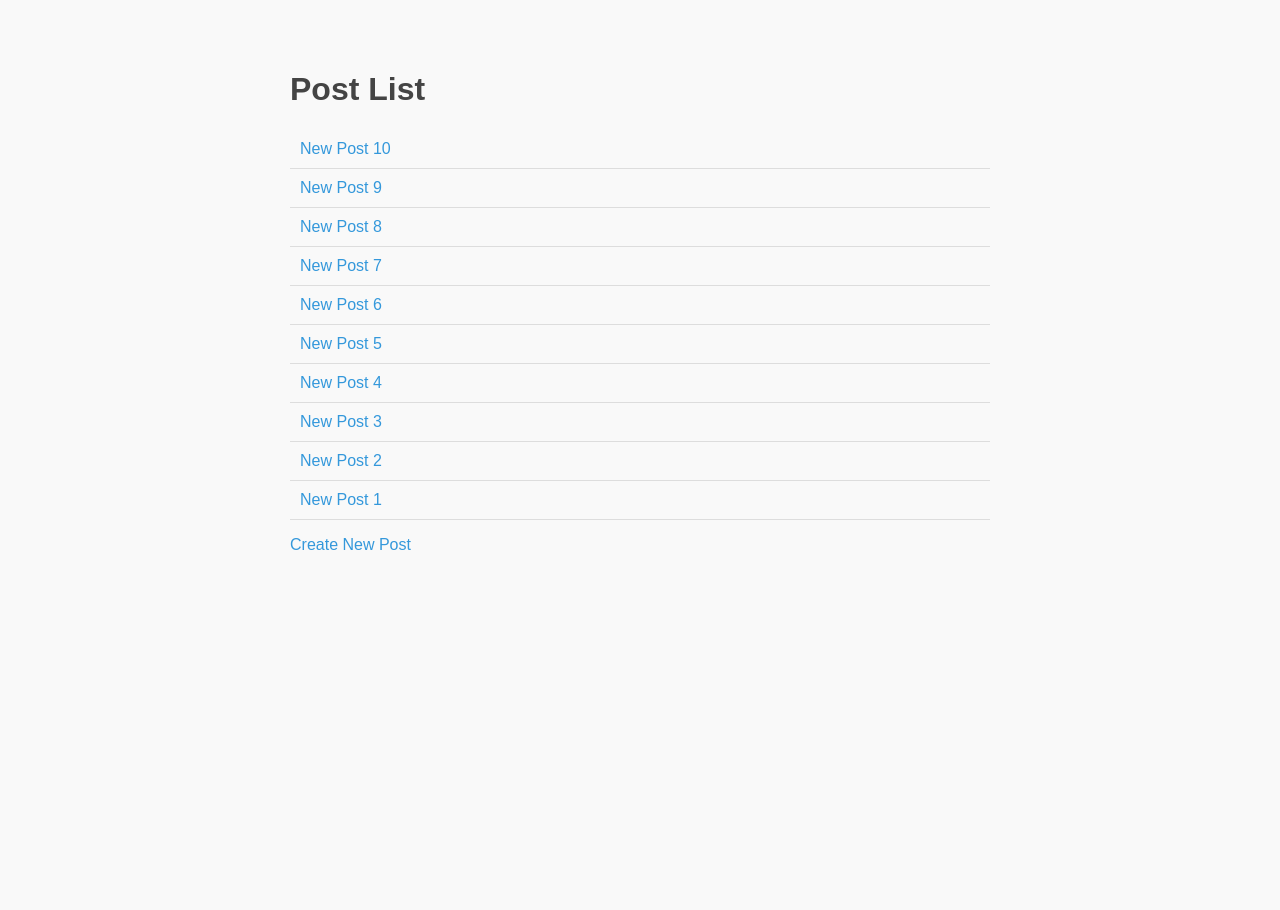
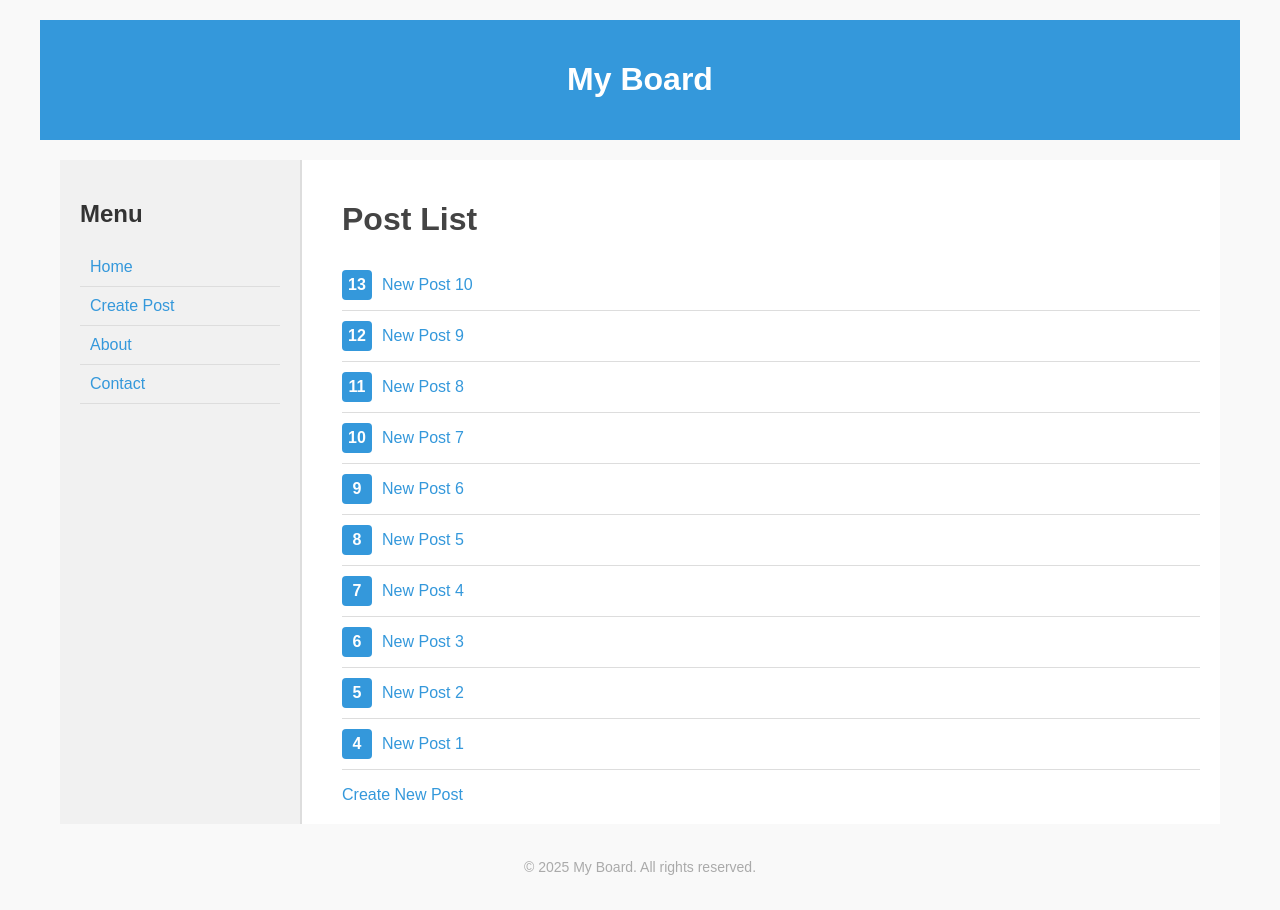
Before and after one commit to Melted-Choco/MyPage, a Django app: page /board/ in a window 1280 px wide. Before the commit the page ends 550 px from the top, so only its background shows below. Run offline with Django 5.2, Linux system fonts and the light colour scheme; data comes from the database, SQL or seed files in the repository; both versions use the stored data as it was after the commit.

Commit message:
Update HTML & CSS code

```diff
--- a/mypage/board/templates/base.html
+++ b/mypage/board/templates/base.html
@@ -6,14 +6,52 @@
     <style>
         body {
             font-family: Arial, sans-serif;
-            max-width: 700px;
-            margin: 30px auto;
+            {% comment %} max-width: 700px; {% endcomment %}
+            margin: 0 20px;
+            {% comment %} margin: 0; {% endcomment %}
             padding: 20px;
             background-color: #f9f9f9;
             color: #333;
         }
 
+        header {
+            background-color: #3498db;
+            color: white;
+            padding: 20px;
+            text-align: center;
+        }
+
+        header h1 {
+            color: white;
+        }
+
+        .container {
+            display: flex;
+            justify-content: space-between;
+            align-items: stretch;
+            {% comment %} max-width: 1000px; {% endcomment %}
+            margin: 0 auto;
+            padding: 20px;
+        }
+
+        aside {
+            width: 200px;
+            height: auto;
+            padding: 20px;
+            background-color: #f1f1f1;
+            border-right: 1px solid #ddd;
+        }
+
+        main {
+            flex-grow: 1;
+            padding: 20px;
+            padding-left: 40px;
+            background-color: white;
+            border-left: 1px solid #ddd;
+        }
+
         h1 {
+            {% comment %} margin-top: 0; {% endcomment %}
             color: #444;
         }
 
@@ -70,10 +108,59 @@
         form input[type="submit"]:hover {
             background-color: #27ae60;
         }
+
+        .post-list li {
+            display: flex;
+            align-items: center;
+            padding: 10px 0;
+            border-bottom: 1px solid #ddd;
+        }
+
+        .post-number {
+            width: 30px;
+            height: 30px;
+            background-color: #3498db;
+            color: white;
+            font-weight: bold;
+            text-align: center;
+            line-height: 30px;
+            border-radius: 4px;
+            margin-right: 10px;
+            flex-shrink: 0;
+        }
+
+        footer {
+            text-align: center;
+            color: #aaa;
+            padding: 15px;
+            font-size: 14px;
+        }
     </style>
 </head>
 <body>
-    {% block content %}
-    {% endblock %}
+    <header>
+        <h1>My Board</h1>
+    </header>
+
+    <div class="container">
+        <aside>
+            <h2>Menu</h2>
+            <ul>
+                <li><a href="{% url 'board:index' %}">Home</a></li>
+                <li><a href="/board/create/">Create Post</a></li>
+                <li><a href="#">About</a></li>
+                <li><a href="#">Contact</a></li>
+            </ul>
+        </aside>
+
+        <main>
+            {% block content %}
+            {% endblock %}
+        </main>
+    </div>
+
+    <footer>
+        &copy; 2025 My Board. All rights reserved.
+    </footer>
 </body>
 </html>
--- a/mypage/board/templates/board/create.html
+++ b/mypage/board/templates/board/create.html
@@ -7,7 +7,7 @@
 
 <form action="/board/create/" method="post">
     <p><input type="text" name="title" placeholder="title"></p>
-    <p><textarea name="content" id="content"></textarea></p>
+    <p><textarea name="content" id="content" rows="5"></textarea></p>
     <p><input type="submit"></p>
 </form>
 
--- a/mypage/board/templates/board/index.html
+++ b/mypage/board/templates/board/index.html
@@ -6,9 +6,12 @@
 <h1>Post List</h1>
 
 {% if latest_post_list %}
-    <ul>
+    <ul class="post-list">
         {% for post in latest_post_list %}
-            <li><a href="{% url 'board:detail' post.id %}">{{ post.title }}</a></li>
+            <li>
+                <div class="post-number">{{ post.id }}</div>
+                <a href="{% url 'board:detail' post.id %}">{{ post.title }}</a>
+            </li>
         {% endfor %}
     </ul>
 {% else %}
--- a/mypage/board/templates/board/update.html
+++ b/mypage/board/templates/board/update.html
@@ -7,7 +7,7 @@
 
 <form action="/board/update/{{ post.id }}/" method="post">
     <p><input type="text" name="title" placeholder="title" value="{{ post.title }}""></p>
-    <p><textarea name="content" id="content">{{ post.content }}</textarea></p>
+    <p><textarea name="content" id="content" rows="5">{{ post.content }}</textarea></p>
     <p><input type="submit"></p>
 </form>
 
```
Also changed, not shown: mypage/db.sqlite3.
